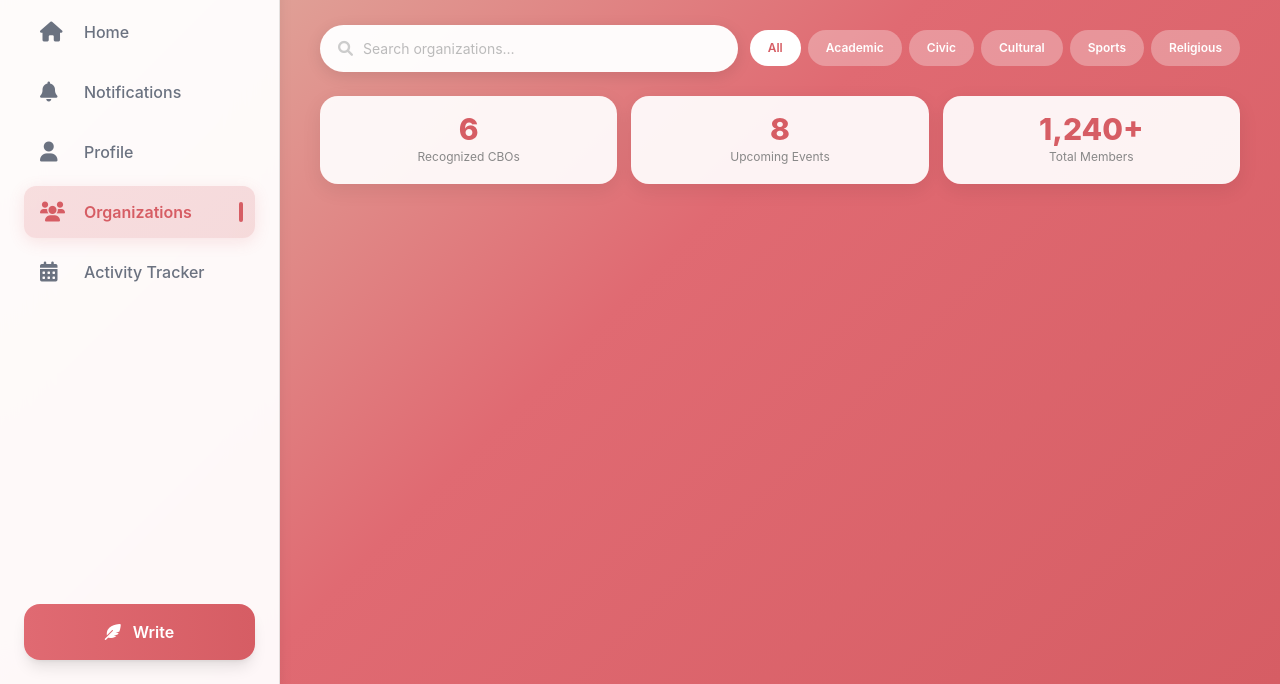
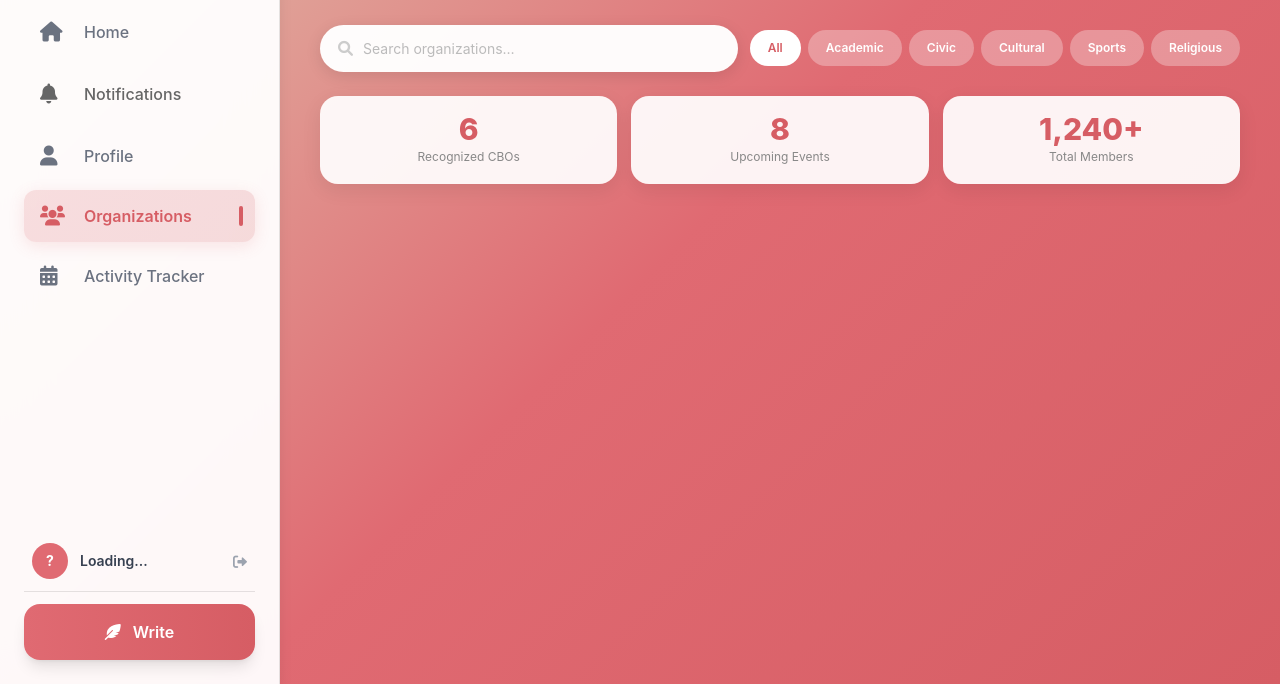
Before and after one commit to codewithloma/final-project-Alsor-co-BSIT2a, a website: page frontend/pages/organization.html in a window 1280 px wide. Shown: the part 116-800 px from the top of the page. Drawn offline with nearby package versions, Linux system fonts and the light colour scheme.

Commit message:
Fixed Sidebar inconsistency

```diff
--- a/frontend/pages/organization.html
+++ b/frontend/pages/organization.html
@@ -12,6 +12,8 @@
 </head>
 <body>
     <!-- Sidebar -->
+    <!-- Sidebar -->
+
     <div class="sidebar fixed top-0 left-0 h-screen w-[280px] bg-ash gray/95 backdrop-blur-xl border-r border-black/10 flex flex-col z-50 shadow-lg">
       <div class="p-8 pb-0">
         <div class="flex items-center gap-3 text-[#d65d64] text-2xl font-extrabold tracking-tight mb-10">
@@ -19,34 +21,60 @@
           <span>DearBUP</span>
         </div>
       </div>
+
       <nav class="flex-1 px-6 space-y-2">
-            <a href="home.html" class="flex items-center gap-5 px-4 py-3 rounded-xl text-gray-500 font-medium hover:text-[#d65d64] hover:bg-[#e0c0ac]/20 transition nav-item">
+        <a href="home.html" class="flex items-center gap-5 px-4 py-3 rounded-xl text-gray-500 font-medium hover:text-[#d65d64] hover:bg-[#e0c0ac]/20 transition nav-item overflow-hidden">
           <i class="fas fa-home w-6 text-lg"></i>
           <span>Home</span>
         </a>
-            <a href="notification.html" class="flex items-center gap-5 px-4 py-3 rounded-xl text-gray-500 font-medium hover:text-[#d65d64] hover:bg-[#e0c0ac]/20 transition nav-item">
+
+        <a href="notification.html" class="nav-item" style="position: relative; overflow: hidden;">
           <i class="fas fa-bell w-6 text-lg"></i>
           <span>Notifications</span>
+          <span
+            class="notification-badge"
+            id="notificationBadge"
+            style="display:none;"
+          ></span>
         </a>
-            <a href="profile.html" class="flex items-center gap-5 px-4 py-3 rounded-xl text-gray-500 font-medium hover:text-[#d65d64] hover:bg-[#e0c0ac]/20 transition nav-item">
+
+        <a href="profile.html" class="flex items-center gap-5 px-4 py-3 rounded-xl text-gray-500 font-medium hover:text-[#d65d64] hover:bg-[#e0c0ac]/20 transition nav-item overflow-hidden">
           <i class="fas fa-user w-6 text-lg"></i>
           <span>Profile</span>
         </a>
-            <a href="organization.html" class="flex items-center gap-5 px-4 py-3 rounded-xl text-gray-500 font-medium hover:text-[#d65d64] hover:bg-[#e0c0ac]/20 transition nav-item active">
+
+        <a href="organization.html" class="flex items-center gap-5 px-4 py-3 rounded-xl text-gray-500 font-medium hover:text-[#d65d64] hover:bg-[#e0c0ac]/20 transition nav-item active overflow-hidden">
           <i class="fas fa-users w-6 text-lg"></i>
           <span>Organizations</span>
         </a>
-            <a
-            href="activity-tracker.html"
-            class="flex items-center gap-5 px-4 py-3 rounded-xl text-gray-500 font-medium hover:text-[#d65d64] hover:bg-[#e0c0ac]/20 transition nav-item overflow-hidden"
-            >
+        <a href="activity-tracker.html" class="flex items-center gap-5 px-4 py-3 rounded-xl text-gray-500 font-medium hover:text-[#d65d64] hover:bg-[#e0c0ac]/20 transition nav-item overflow-hidden">
           <i class="fas fa-calendar-alt w-6 text-lg"></i>
           <span>Activity Tracker</span>
         </a>
       </nav>
-        <div class="p-6">
-            <a href="#" id="writePostBtn"
-               class="flex items-center justify-center gap-3 w-full py-4 rounded-2xl text-white font-semibold bg-gradient-to-r from-[#e06a72] to-[#d65d64] shadow-lg hover:shadow-xl hover:-translate-y-1 transition">
+
+      <div class="p-6 space-y-3">
+        <!-- Logged in user -->
+
+        <div class="flex items-center gap-3 px-2 pb-3 border-b border-black/10">
+          <div class="w-9 h-9 rounded-full bg-[#e06a72] flex items-center justify-center text-white font-bold text-sm" id="sidebarAvatar">
+            ?
+          </div>
+
+          <div class="flex-1 min-w-0">
+            <div class="text-sm font-semibold text-gray-700 truncate" id="sidebarName">
+              Loading...
+            </div>
+
+            <div class="text-xs text-gray-400 truncate" id="sidebarCourse"></div>
+          </div>
+
+          <button id="logoutBtn" class="text-gray-400 hover:text-red-500 transition" title="Logout">
+            <i class="fas fa-sign-out-alt text-sm"></i>
+          </button>
+        </div>
+
+        <a href="#" id="writePostBtn" class="flex items-center justify-center gap-3 w-full py-4 rounded-2xl text-white font-semibold bg-gradient-to-r from-[#e06a72] to-[#d65d64] shadow-lg hover:shadow-xl hover:-translate-y-1 transition">
           <i class="fas fa-feather-alt"></i>
           Write
         </a>
```
Also changed, not shown: frontend/pages/activity-tracker.html (+28 -32 lines). Lines whose indentation alone changed are shown as unchanged.
